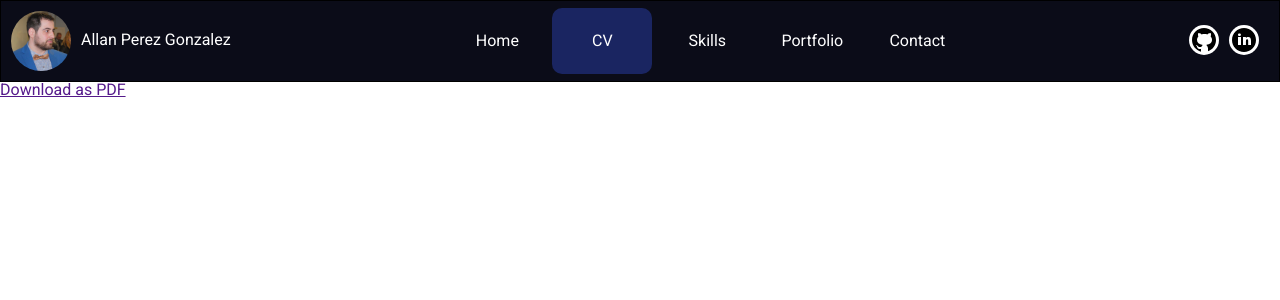
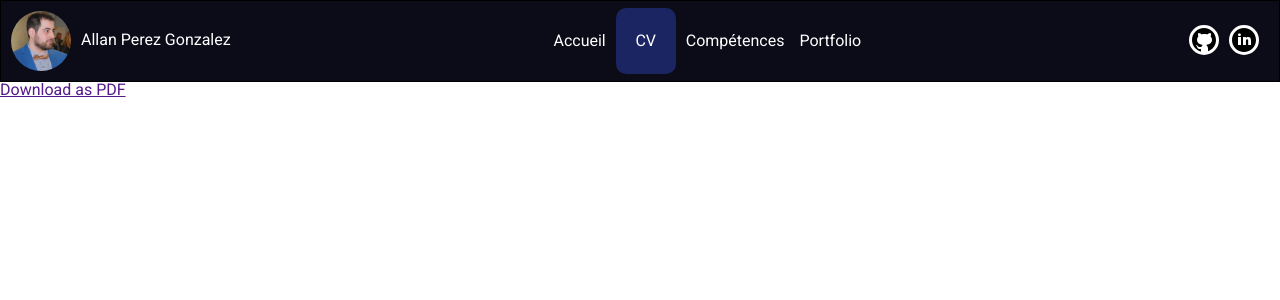
Before and after one commit to sarkande/CV-react-ts-next, a Next.js app: page /cv in a window 1280 px wide. Shown: the top 300 px of the page. Built offline with nearby package versions, Linux system fonts and the light colour scheme.

Commit message:
some file

```diff
--- a/src/components/NavBar/navBar.module.scss
+++ b/src/components/NavBar/navBar.module.scss
@@ -27,15 +27,14 @@
    }
    &_link {
       display: inline-block;
-      padding-top: 25px;
-      padding-bottom: 25px;
+      padding: 25px 5px 25px 5px;
 
       border-radius: 10px;
 
       text-align: center;
 
       margin-right: 5px;
-      width: 100px;
+      min-width: 50px;
       &:hover {
          background-color: #283a9d;
          cursor: pointer;
--- a/src/components/NavBar/navBar.tsx
+++ b/src/components/NavBar/navBar.tsx
@@ -3,9 +3,13 @@ import Image from "next/image";
 import Link from "next/link";
 import { useRouter } from "next/router";
 
-export default function NavBar({ route }) {
+type Props = {
+   route: { path: string; value: string }[];
+};
+
+export default function NavBar({ route }: Props) {
    const router = useRouter();
-   console.log(route);
+
    return (
       <div className={styles.navBar}>
          <div className={styles.navBar__profile}>
@@ -13,51 +17,19 @@ export default function NavBar({ route }) {
             <span>Allan Perez Gonzalez</span>
          </div>
          <div className={styles.navBar__menu}>
-            <Link href="/">
+            {route.map((e: { path: string; value: string }) => {
+               return (
+                  <Link href={e.path} key={e.path}>
                      <span
                         className={`${styles.navBar__menu_link} ${
-                     router.pathname === "/" ? styles.selected : null
+                           router.pathname === e.path ? styles.selected : null
                         }`}
                      >
-                  Home
+                        {e.value}
                      </span>
                   </Link>
-            <Link href="/cv">
-               <span
-                  className={`${styles.navBar__menu_link} ${
-                     router.pathname === "/cv" ? styles.selected : null
-                  }`}
-               >
-                  CV
-               </span>
-            </Link>
-            <Link href="/skills">
-               <span
-                  className={`${styles.navBar__menu_link} ${
-                     router.pathname === "/skills" ? styles.selected : null
-                  }`}
-               >
-                  Skills
-               </span>
-            </Link>
-            <Link href="/portfolio">
-               <span
-                  className={`${styles.navBar__menu_link} ${
-                     router.pathname === "/portfolio" ? styles.selected : null
-                  }`}
-               >
-                  Portfolio
-               </span>
-            </Link>
-            <Link href="/contact">
-               <span
-                  className={`${styles.navBar__menu_link} ${
-                     router.pathname === "/contact" ? styles.selected : null
-                  }`}
-               >
-                  Contact
-               </span>
-            </Link>
+               );
+            })}
          </div>
          <div className={styles.navBar__network}>
             <Link href="https://github.com/sarkande">
--- a/src/pages/_app.tsx
+++ b/src/pages/_app.tsx
@@ -4,13 +4,12 @@ import "../styles/reset.css";
 import "../styles/global.css";
 
 function MyApp({ Component, pageProps }: AppProps) {
-   const route = [
-      { key: "", value: "" },
-      { key: "", value: "" },
-      { key: "", value: "" },
-      { key: "", value: "" },
+   const route: { path: string; value: string }[] = [
+      { path: "/", value: "Accueil" },
+      { path: "/cv", value: "CV" },
+      { path: "/skills", value: "Compétences" },
+      { path: "/portfolio", value: "Portfolio" },
    ];
-
    return (
       <>
          <NavBar route={route} />
--- a/src/pages/_document.tsx
+++ b/src/pages/_document.tsx
@@ -12,7 +12,6 @@ export default class MyDocument extends Document {
                   http-equiv="Content-Type"
                   content="text/html;charset=UTF-8"
                />
-               <title>Test</title>
             </Head>
             <body>
                <Main />
--- a/src/pages/contact/index.tsx
+++ /dev/null
@@ -1,5 +0,0 @@
-import { NavBar } from "@/components/NavBar";
-
-export default function Contact() {
-   return <>Contact </>;
-}
```
Also changed, not shown: src/pages/index.tsx (+8 -1 lines), src/pages/skills/index.tsx (+9 -1 lines). Lines whose indentation alone changed are shown as unchanged.
